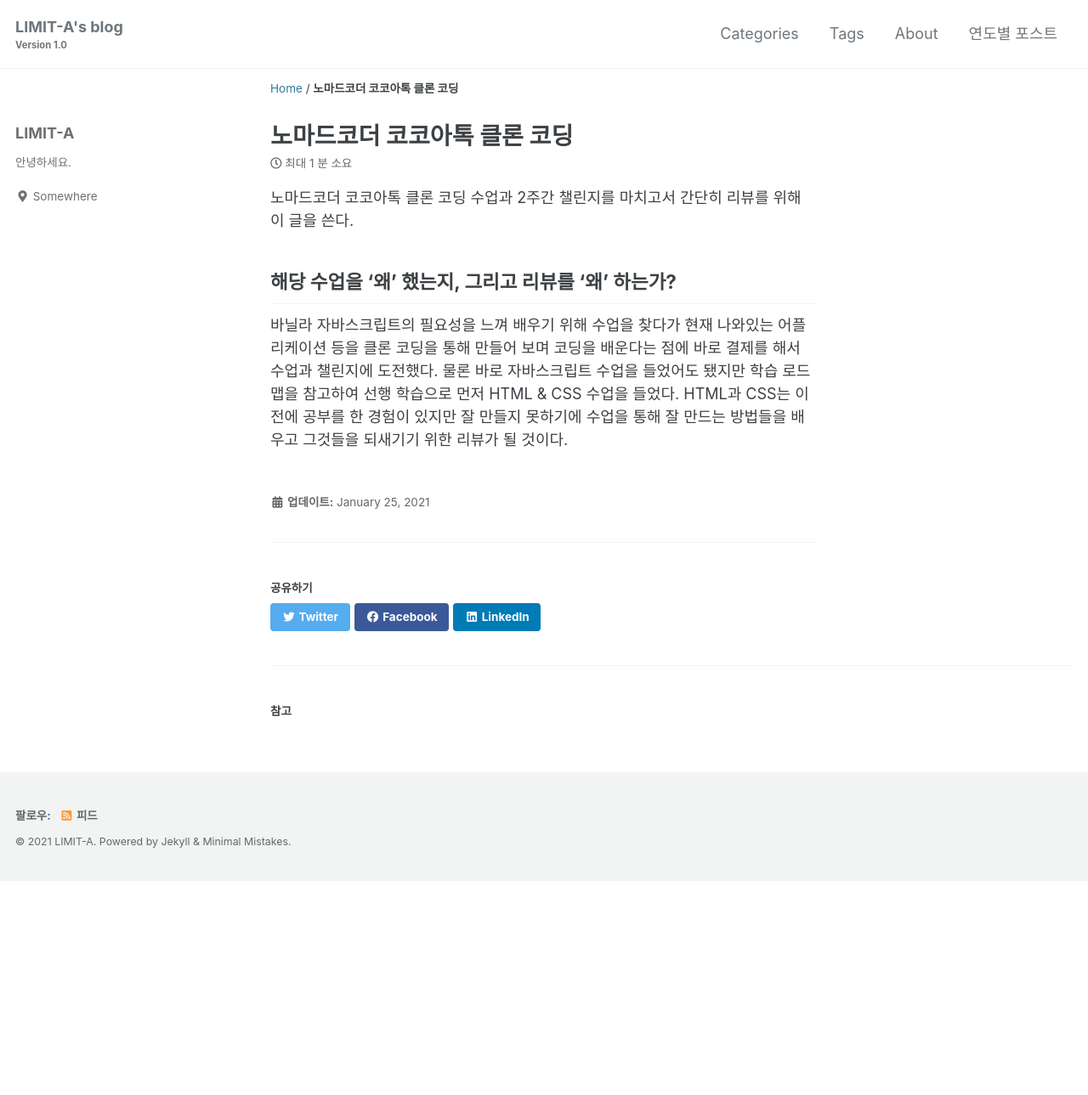
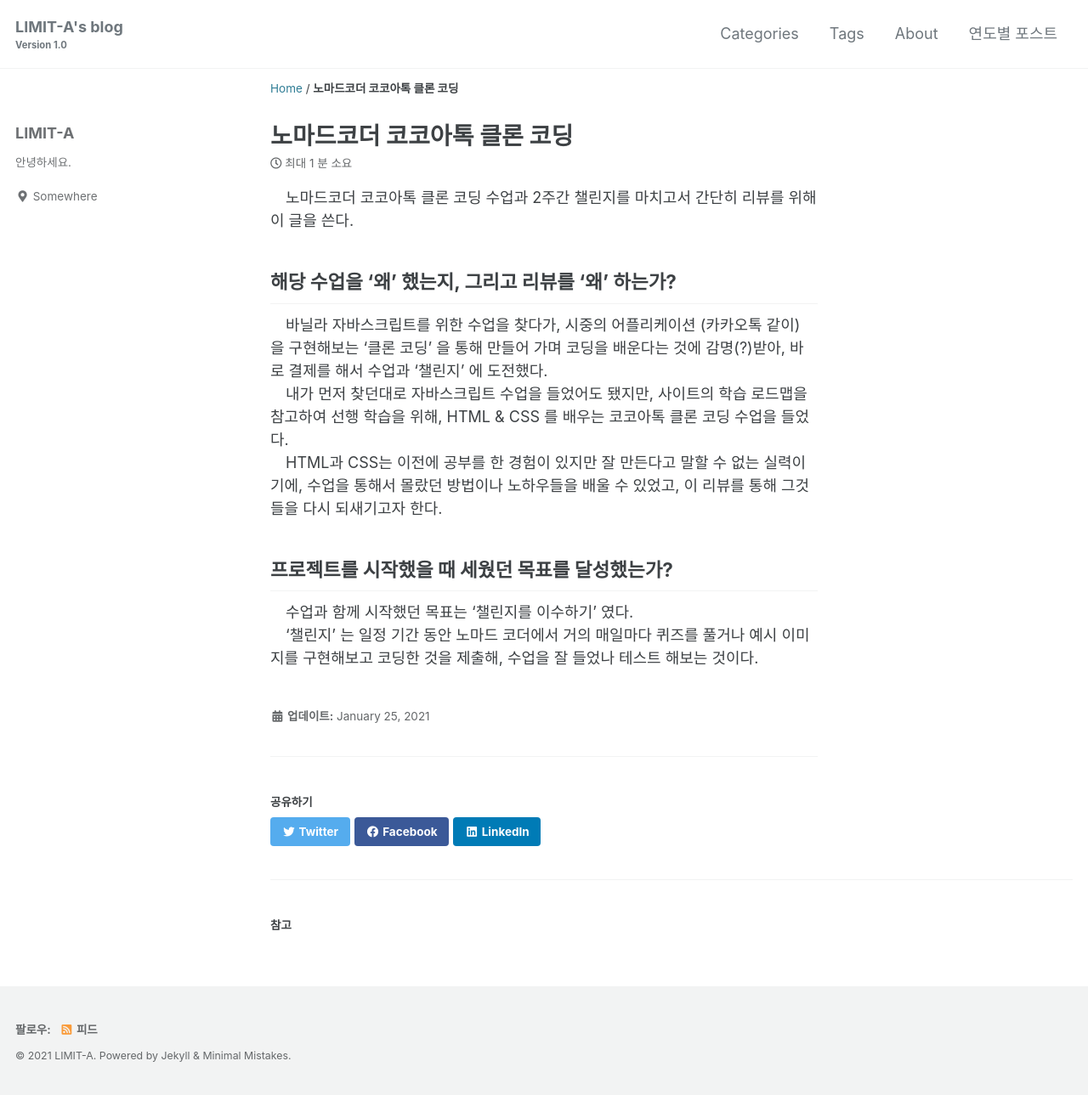
Before and after one commit to limit-a/limit-a.github.io, a Jekyll site: the page built from _posts/2021-01-25-kokoa-clone.md, in a window 1280 px wide. Shown: the whole page at 85% size. Built offline with Jekyll 4.4.1, drawn with Linux system fonts in a browser that asks for light colours; cached includes are drawn as plain includes; before the commit the page ends 1037 px from its top, so only the background shows below that.

Commit message:
change_indent_style-210127

```diff
--- a/_posts/2021-01-25-kokoa-clone.md
+++ b/_posts/2021-01-25-kokoa-clone.md
@@ -3,6 +3,13 @@ title: 노마드코더 코코아톡 클론 코딩
 ---
 
 노마드코더 코코아톡 클론 코딩 수업과 2주간 챌린지를 마치고서 간단히 리뷰를 위해 이 글을 쓴다.
+## 해당 수업을 '왜' 했는지, 그리고 리뷰를 '왜' 하는가?
+바닐라 자바스크립트를 위한 수업을 찾다가, 시중의 어플리케이션 (카카오톡 같이) 을 구현해보는 '클론 코딩' 을 통해 만들어 가며 코딩을 배운다는 것에 감명(?)받아, 바로 결제를 해서 수업과 '챌린지' 에 도전했다.
 
-## 해당 수업을 '왜' 했는지, 그리고 리뷰를 '왜' 하는가?
-바닐라 자바스크립트의 필요성을 느껴 배우기 위해 수업을 찾다가 현재 나와있는 어플리케이션 등을 클론 코딩을 통해 만들어 보며 코딩을 배운다는 점에 바로 결제를 해서 수업과 챌린지에 도전했다. 물론 바로 자바스크립트 수업을 들었어도 됐지만 학습 로드맵을 참고하여 선행 학습으로 먼저 HTML & CSS 수업을 들었다. HTML과 CSS는 이전에 공부를 한 경험이 있지만 잘 만들지 못하기에 수업을 통해 잘 만드는 방법들을 배우고 그것들을 되새기기 위한 리뷰가 될 것이다.
+내가 먼저 찾던대로 자바스크립트 수업을 들었어도 됐지만, 사이트의 학습 로드맵을 참고하여 선행 학습을 위해, HTML & CSS 를 배우는 코코아톡 클론 코딩 수업을 들었다.
+
+HTML과 CSS는 이전에 공부를 한 경험이 있지만 잘 만든다고 말할 수 없는 실력이기에, 수업을 통해서 몰랐던 방법이나 노하우들을 배울 수 있었고, 이 리뷰를 통해 그것들을 다시 되새기고자 한다.
+## 프로젝트를 시작했을 때 세웠던 목표를 달성했는가?
+수업과 함께 시작했던 목표는 '챌린지를 이수하기' 였다.
+
+'챌린지' 는 일정 기간 동안 노마드 코더에서 거의 매일마다 퀴즈를 풀거나 예시 이미지를 구현해보고 코딩한 것을 제출해, 수업을 잘 들었나 테스트 해보는 것이다.
--- a/_sass/custom/_customcss.scss
+++ b/_sass/custom/_customcss.scss
@@ -1,10 +1,21 @@
-/* ==========================================================================
+/* ================================================================
    자체 커스텀한 부분
-   ========================================================================== */
+   ================================================================ */
 .hide {
-    display: none;
+  display: none;
 }
 
 .open-new {
-    cursor: pointer;
+  cursor: pointer;
 }
+
+$indent-var: 1em;
+
+.page__content p {
+  margin: 0 0 $indent-var;
+  text-indent: $indent-var;
+  // sibling indentation
+  & + p {
+    margin-top: -($indent-var);
+  }
+}
```
